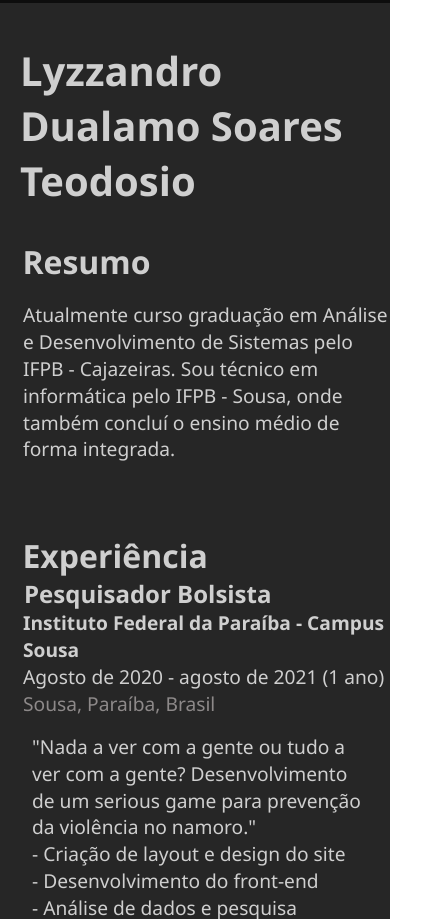
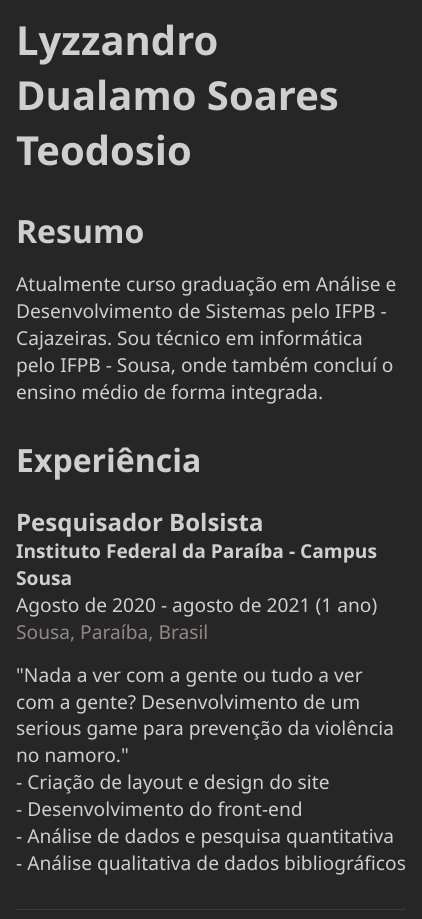
Before and after one commit to lyzzandro/lyzzandro.github.io, a plain HTML site: page index.html in a window 390 px wide. Shown: the part 1081-2000 px from the top of the page, 422 px wide, since content can reach past the window. Drawn offline with Linux system fonts and the light colour scheme.

Commit message:
Adicionando design do scroll e melhorando responsividade para smarthpone

```diff
--- a/index.html
+++ b/index.html
@@ -13,21 +13,27 @@
         <div id="informacoes">
             <div id="dados">
                 <img id="lyzzandro" src="imagens/lyzzandro.jpg">
+
                 <h2 id="contato">Contato</h2>
-                <p><b>Endereço:</b> Rua Adilmar de Paiva Gadelha, 06,
-                    André Gadelha, 58806-400</p>
+
+                <p><b>Endereço:</b> Rua Adilmar de Paiva Gadelha, 06, André Gadelha, 58806-400</p>
                 <p><b>Cel:</b> (83) 99939-5417</p>
                 <p><b>E-mail:</b> lyzzandro91@gmail.com</p>
+
                 <p id="icons">
-                    <a href="https://www.linkedin.com/in/lyzzandro-dualamo-soares-teodosio-131799198" target="_blank"> <img class="
-                    cor-svg" src="imagens/linkedin.svg"> </a>
+
+                    <a class="icon" href="https://www.linkedin.com/in/lyzzandro-dualamo-soares-teodosio-131799198" target="_blank"> <img class="
+                    cor-svg" src="imagens/linkedin.svg"></a>
                     <a class="icon" href="https://github.com/lyzzandro" target="_blank"> <img class="cor-svg" src="imagens/github.svg"></a>
                     <a class="icon" href="https://www.instagram.com/lyzzandro/" target="_blank"> <img class="cor-svg" src="imagens/instagram.svg"></a>
                     <a class="icon" href="mailto:lyzzandro91@gmail.com" target="_blank"> <img class="cor-svg" src="imagens/mail.svg"></a>
+
                 </p>
 
                 <h2 id="certificacoes">Certificações</h2>
+
                 <ul id="lista-certificados">
+
                     <a href="https://drive.google.com/file/d/11PNf9dXKfp6_NQ42dgPj1CD0xxJngQn0/view?usp=sharing" target="_blank"><li><p>Fundamentos de TI: Hardware e Software</p></li></a>
 
                     <a href="https://drive.google.com/file/d/1bsxoENiO9Njj4ry2lrTxVxXLxFYddJgl/view?usp=sharing" target="_blank"><li><p>Certificado Medalhista de Bronze - OMIF 2020</p></li></a>
@@ -48,42 +54,55 @@
 
                     <a href="https://drive.google.com/file/d/1e6YzFzFqZ82mnsc-gDk4_cAncTFDpInt/view?usp=sharing" target="_blank"><li><p>Atendimento, produtos e serviços - Petrobras</p></li></a>
                 </ul>
+
             </div>
+
         </div>
 
         <div id="conteudo">
+
             <div>
+
                 <h1 id="nome">Lyzzandro Dualamo Soares Teodosio</h1>
+
                 <h2>Resumo</h2>
+
                 <p id="descricao-resumo">Atualmente curso graduação em Análise e Desenvolvimento de
                     Sistemas pelo IFPB - Cajazeiras. Sou técnico em informática pelo
                     IFPB - Sousa, onde também concluí o ensino médio de forma
-                    integrada.</p>
+                    integrada.
+                </p>
 
                 <h2 id="experiencia">Experiência</h2>
 
                 <div class="empregos">
+
                     <p id="cargo">Pesquisador Bolsista</p>
                     <p id="empresa">Instituto Federal da Paraíba - Campus Sousa</p>
                     <p id="tempo">Agosto de 2020 - agosto de 2021 (1 ano)</p>
                     <p id="local">Sousa, Paraíba, Brasil</p>
 
                     <div class="tarefas">
+
                         <p id="descricao">"Nada a ver com a gente ou tudo a ver com a gente? Desenvolvimento de um serious game para prevenção da violência no namoro."</p>
                         <p>- Criação de layout e design do site</p>
                         <p>- Desenvolvimento do front-end</p>
                         <p>- Análise de dados e pesquisa quantitativa</p>
                         <p>- Análise qualitativa de dados bibliográficos</p>
+
                     </div>
+
                 </div>
 
                 <div class="empregos">
+
                     <p id="cargo">Técnico em Informática</p>
                     <p id="empresa">Hospital Santa Terezinha</p>
                     <p id="tempo">Outubro de 2020 - Maio de 2021 (8 meses)</p>
                     <p id="local">Sousa, Paraíba, Brasil</p>
 
                     <div class="tarefas">
+
                         <p>- Suporte ao usuário</p>
                         <p>- Suporte a hardware e software</p>
                         <p>- Suporte remoto ao usuário</p>
@@ -93,10 +112,16 @@
                         <p>- Gerenciamento de rede empresarial</p>
                         <p>- Instalação e suporte de equipamentos hospitalares</p>
                         <p>- Resolução de problemas técnicos/computacionais em geral</p>
+
                     </div>
+
                 </div>
+
             </div>
+
         </div>
+
     </div>
+
 </body>
 </html>
--- a/style.css
+++ b/style.css
@@ -4,8 +4,22 @@
     border:0
 }
 
+/* Estilizando scrollbar*/
+body::-webkit-scrollbar {
+    width: 12px;
+  }
+
+  body::-webkit-scrollbar-track {
+    background: #3f3939;
+  }
+
+  body::-webkit-scrollbar-thumb {
+    background-color: #0D0D0D;
+    border-radius: 20px;
+    border: 3px solid #3f3939;
+  }
+
 /* Estilos texto*/
-
 h1, h2, h3, h4, p, a, li{
     font-family:'Segoe UI', Tahoma, Geneva, Verdana, sans-serif;
     color: rgb(207, 207, 207);
@@ -42,7 +56,7 @@ p{
 #conteudo{
     background: #262626;
     width: 70vw;
-    padding: 0 4em 0 0;
+    padding: 0 4em 0 4em;
 }
 
 /*imagem*/
@@ -64,10 +78,14 @@ p{
     border-bottom: 1px solid #241e1e ;
     padding: 1em 0 1em 0;
     margin-top: 1em;
+    display: flex;
+    justify-content: space-between;
 }
 
 .icon{
-    margin: 0 0 0 1em;
+    display: flex;
+    justify-content: center;
+    margin: 0 auto;
 }
 
 .cor-svg{
@@ -95,33 +113,28 @@ p{
 /* Conteudo */
 #nome{
     font-size: 3em;
-    padding: 1em 0 0 2em;
+    padding: 1em 0 0 0;
 }
 
 #conteudo h2{
     font-size: 2em;
-    padding: 2em 0 0 3em;
+    padding: 2em 0 0 0;
 }
 
 #descricao-resumo{
     font-size: 1.2em;
-    padding: 1em 0 0 5em;
+    padding: 1em 0 0 0;
 }
 
 /*experiência*/
 
 #experiencia{
-   margin: 0 0 1em 0;
-}
-
-#empresa, #tempo, #local{
-    padding: 0 0 0 5em;
+   margin: 0 0 0.6em 0;
 }
 
 #cargo{
     font-weight: 700;
     font-size: 1.5em;
-    padding: 0 0 0 4em;
 }
 
 #empresa{
@@ -134,7 +147,6 @@ p{
 
 .tarefas{
     margin-top: 1em;
-    padding: 0 0 0 6em;
 }
 
 .empregos{
@@ -160,7 +172,7 @@ p{
 
     #conteudo h2{
         font-size: 2em;
-        padding: 1em 0 0 0.7em;
+        padding: 1em 0 0 0;
     }
 
     #icons{
@@ -171,7 +183,7 @@ p{
     #nome{
         font-size: 2.5em ;
         margin: 0;
-        padding: 1em 0.5em 0 0.5em;
+        padding: 0;
     }
 
 
@@ -186,6 +198,8 @@ p{
     }
 
     #informacoes #dados{
+        background: #0D0D0D;
+        width: 100vw;
         padding: 1em 1em 0 1em;
     }
 
@@ -196,29 +210,19 @@ p{
     #conteudo{
         background: #262626;
         width: 100vw;
-        padding: 0 0 0 0;
-    }
-
-    #descricao-resumo{
-        font-size: 1.2em;
-        padding: 1em 0 2em 1.2em;
+        padding: 1em 1em 0 1em;
     }
 
     /*experiência*/
-
     #experiencia{
         padding: 0 0 0 0;
         margin: 0 0 0 0;
     }
 
-    #empresa, #tempo, #local{
-        padding: 0 0 0 1.2em;
-    }
-
     #cargo{
         font-weight: 700;
         font-size: 1.5em;
-        padding: 0 0 0 1em;
+        padding: 1em 0 0 0;
     }
 
     #empresa{
@@ -231,7 +235,7 @@ p{
 
     .tarefas{
         margin-top: 1em;
-        padding: 0 1.5em 0 2em;
+        padding: 0 00 0;
     }
 
     .empregos{
@@ -239,5 +243,5 @@ p{
         margin-bottom: 0;
         padding-bottom: 2em;
         border-bottom: 1px solid #3f3939;
-  }
+    }
 }
```
